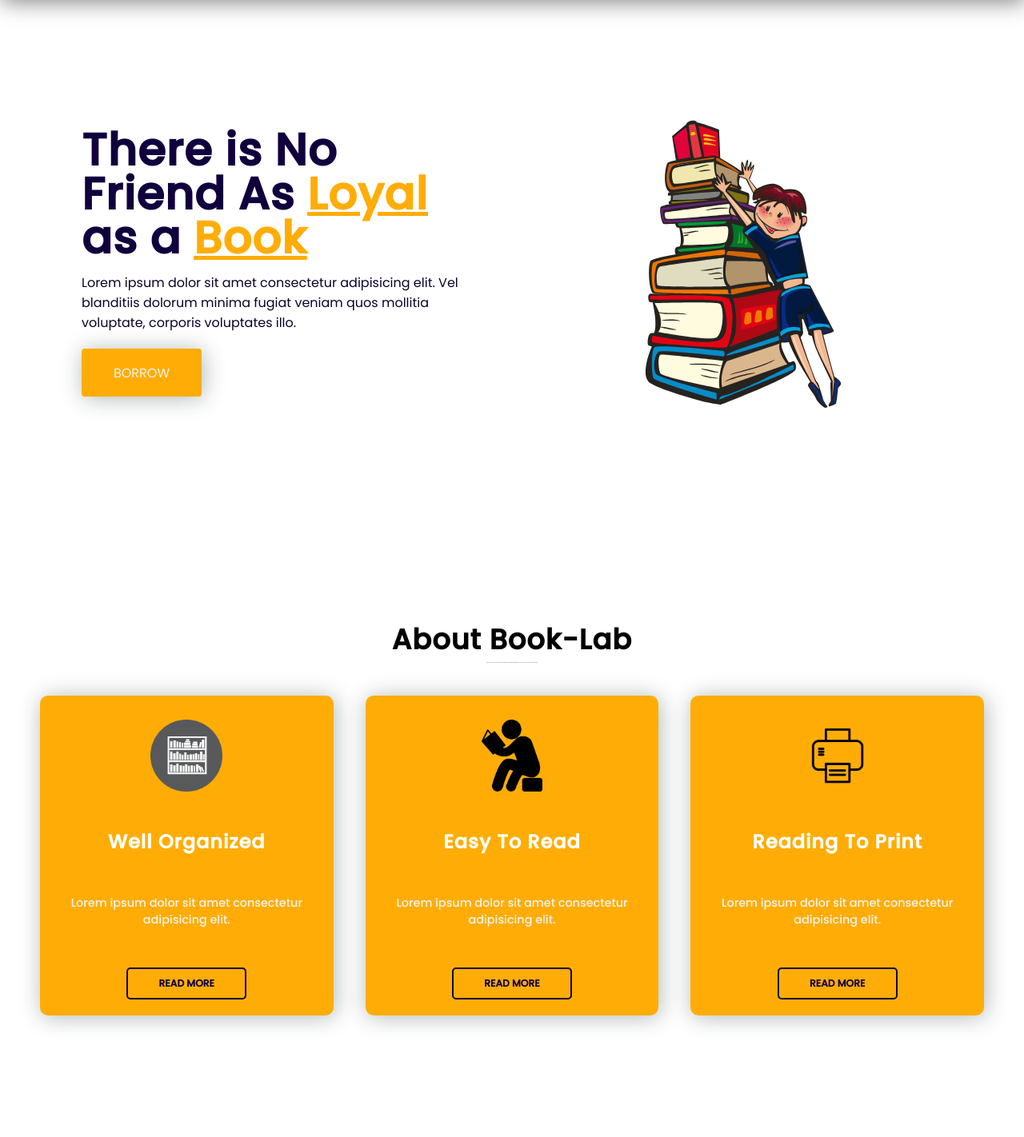
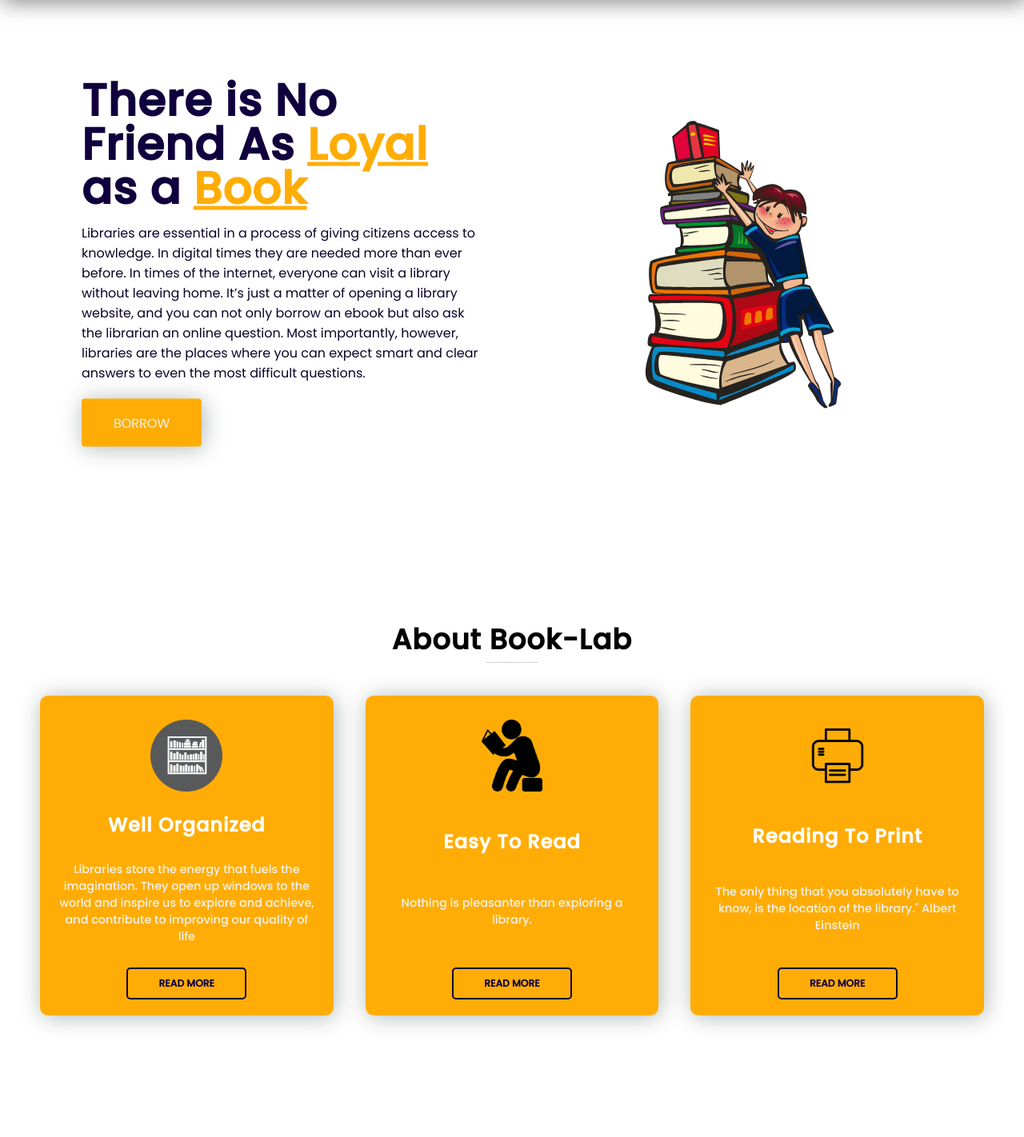
Before and after one commit to goretti16kate/Book-lab, a PHP site: page / in a window 1280 px wide. Shown: the part 56-1478 px from the top of the page at 80% size. Run offline with PHP 8.4, Linux system fonts and the light colour scheme.

Commit message:
more info

```diff
--- a/readers/edit.php
+++ b/readers/edit.php
@@ -150,10 +150,7 @@
                         if($_SERVER['REQUEST_METHOD']=='POST'){
                             $image = $_FILES['image']['tmp_name'];
                             $img = file_get_contents($image);
-                            // $con = mysqli_connect('localhost','root','','Safari_final_project') or die('Unable To connect');
-                            // $sql = "insert into User (pic) values(?)";
                             $sql= "UPDATE `Users` SET `pic`= ? WHERE id = ?";
-                            // INSERT INTO `image`(`id`, `image`) VALUES ('[value-1]','[value-2]')
 
                             $stmt = mysqli_prepare($connection,$sql);
 
--- a/readers/index.html
+++ b/readers/index.html
@@ -39,10 +39,14 @@
                 <h1>There is No Friend As
                     <span>Loyal</span> as a <span>Book</span>
                 </h1>
-                <p>Lorem ipsum dolor sit amet consectetur adipisicing elit. Vel blanditiis
-                    dolorum minima fugiat
-                    veniam quos mollitia
-                    voluptate, corporis voluptates illo.
+                <p>Libraries are essential in a process of giving citizens
+                    access to knowledge. In digital times they are needed more
+                    than ever before. In times of the internet, everyone can visit a
+                    library without leaving home. It’s just a matter of opening a library
+                    website, and you can not only borrow an ebook but also ask the librarian
+                    an online question. Most importantly, however, libraries are the places where
+                     you can expect smart and clear answers to even the most difficult questions.
+
                 </p>
                 <a href="./login.php" class="header-btn">BORROW</a>
 
@@ -64,21 +68,24 @@
             <div class="box">
                 <img src="./assets/images/logo220.png" alt="organized">
                 <font>Well Organized</font>
-                <p>Lorem ipsum dolor sit amet consectetur adipisicing elit.</p>
+                <p>Libraries store the energy that fuels the imagination. They open up windows to the world
+                     and inspire us to explore and achieve, and contribute to improving our quality of life</p>
                 <a href="#">Read more</a>
             </div>
 
             <div class="box">
                 <img src="./assets/images/logo2.png" alt="readable">
                 <font>Easy To Read</font>
-                <p>Lorem ipsum dolor sit amet consectetur adipisicing elit.</p>
+                <p>Nothing is pleasanter than exploring a library.</p>
                 <a href="#">Read more</a>
             </div>
 
             <div class="box">
                 <img src="./assets/images/logo20.png" alt="printable">
                 <font>Reading To Print</font>
-                <p>Lorem ipsum dolor sit amet consectetur adipisicing elit.</p>
+                <p>The only thing that you absolutely have to know, is the location of the library."
+
+                    Albert Einstein </p>
                 <a href="#">Read more</a>
             </div>
         </div>
```
